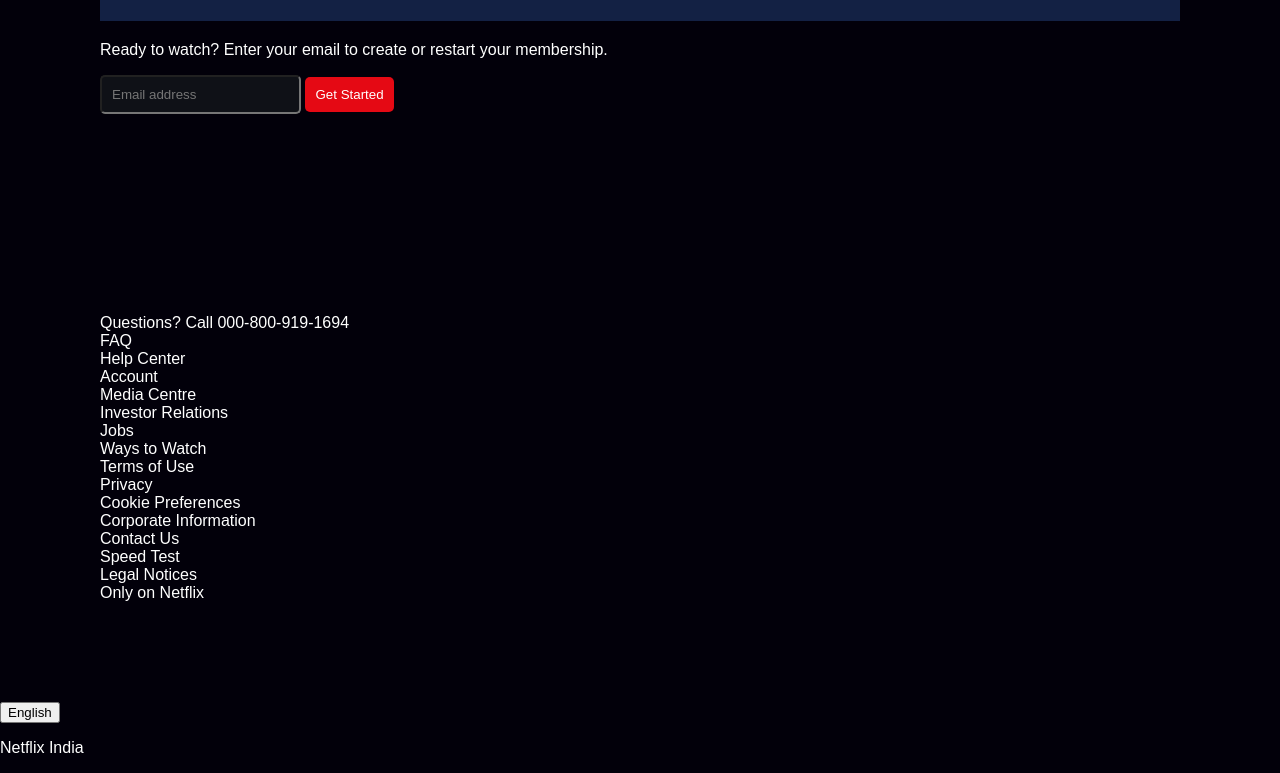
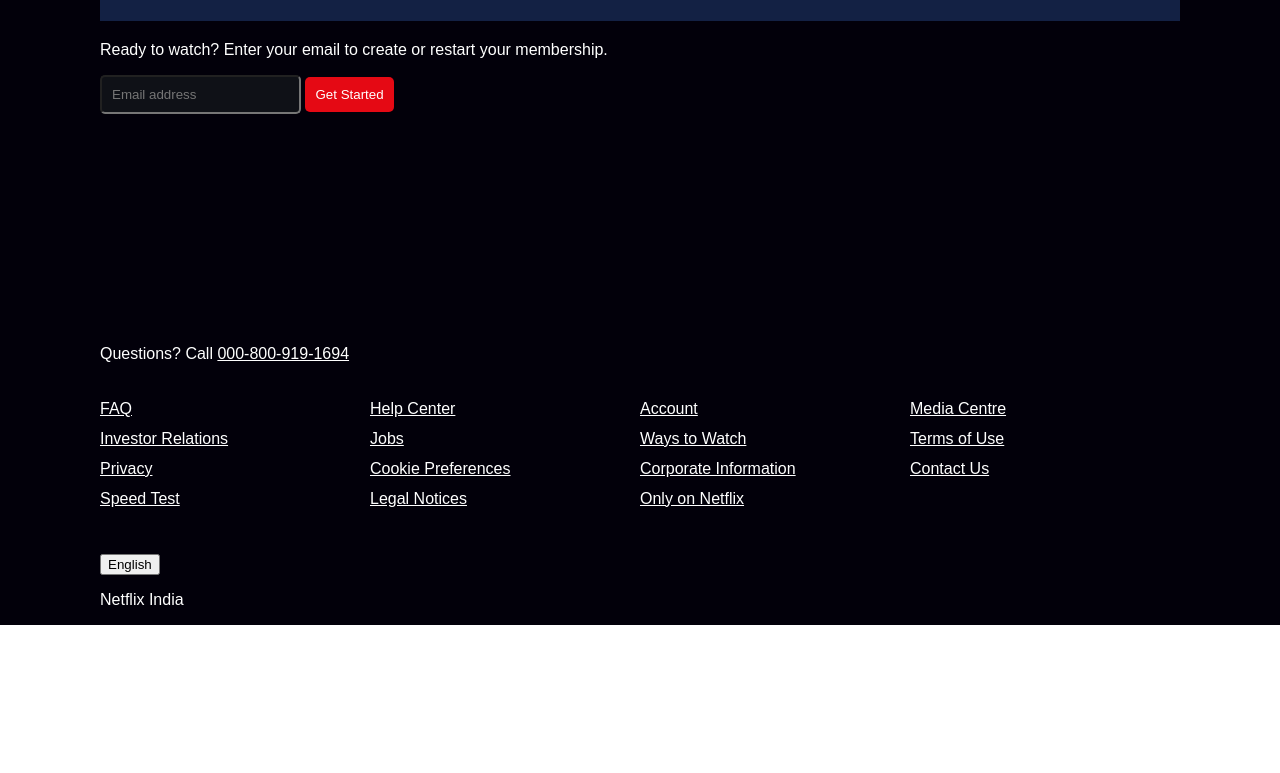
Before and after one commit to Midhunk059/Netflix-Clone-, a plain HTML site: page index.html in a window 1280 px wide. Shown: the part 3405-4178 px from the top of the page. After the commit the page ends 4030 px from the top, so only its background shows below. Drawn offline with Linux system fonts and the light colour scheme; a web font is replaced by a local one.

Commit message:
commit 3

```diff
--- a/index.html
+++ b/index.html
@@ -123,7 +123,7 @@
         </form>
     </div>
     <div class="footer">
-        <div class="call">Questions? Call 000-800-919-1694</div>
+        <div class="call">Questions? Call <span style="cursor: pointer;text-decoration: underline;">000-800-919-1694</span></div>
         <div class="item">FAQ</div>
         <div class="item">Help Center</div>
         <div class="item">Account</div>
@@ -140,7 +140,9 @@
         <div class="item">Legal Notices</div>
         <div class="item">Only on Netflix</div>
     </div>
+    <div class="end">
     <div><button class="lang">English</button></div>
     <div><p>Netflix India</p></div>
+    </div>
 </body>
 </html>
--- a/style.css
+++ b/style.css
@@ -109,4 +109,22 @@ input[type="email"]{
 .footer{
     margin: 100px;
     margin-top: 200px;
+    display: grid;
+    grid-template-columns: repeat(4,1fr);
+    justify-content: space-around;
+    line-height: 30px;
 }
+.call{
+    grid-column: 1/5;
+    line-height: 80px;
+}
+.item{
+    cursor: pointer;
+    text-decoration: underline;
+}
+
+.end{
+    margin-left: 100px;
+    margin-right: 100px;
+    margin-top: -60px;
+}
```
